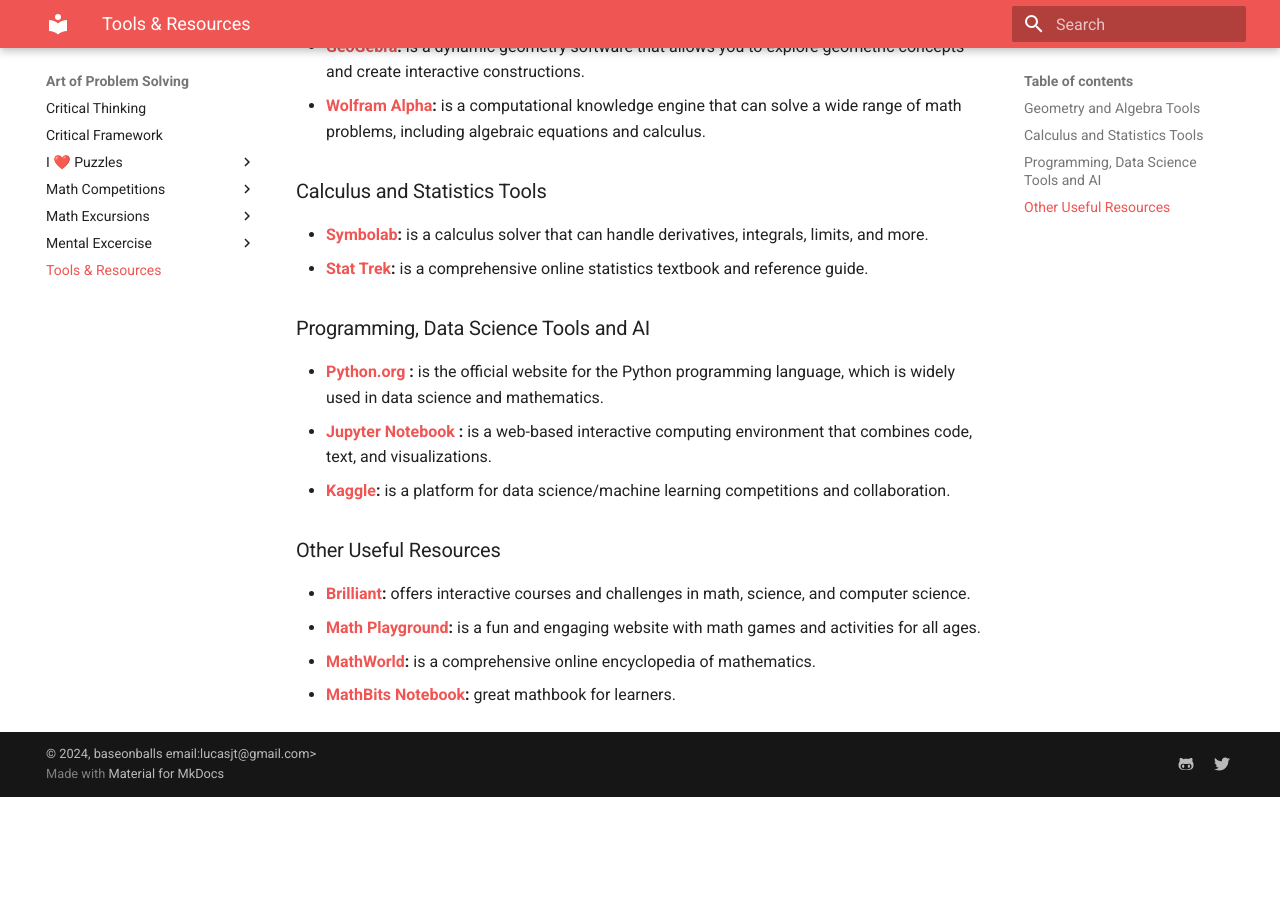
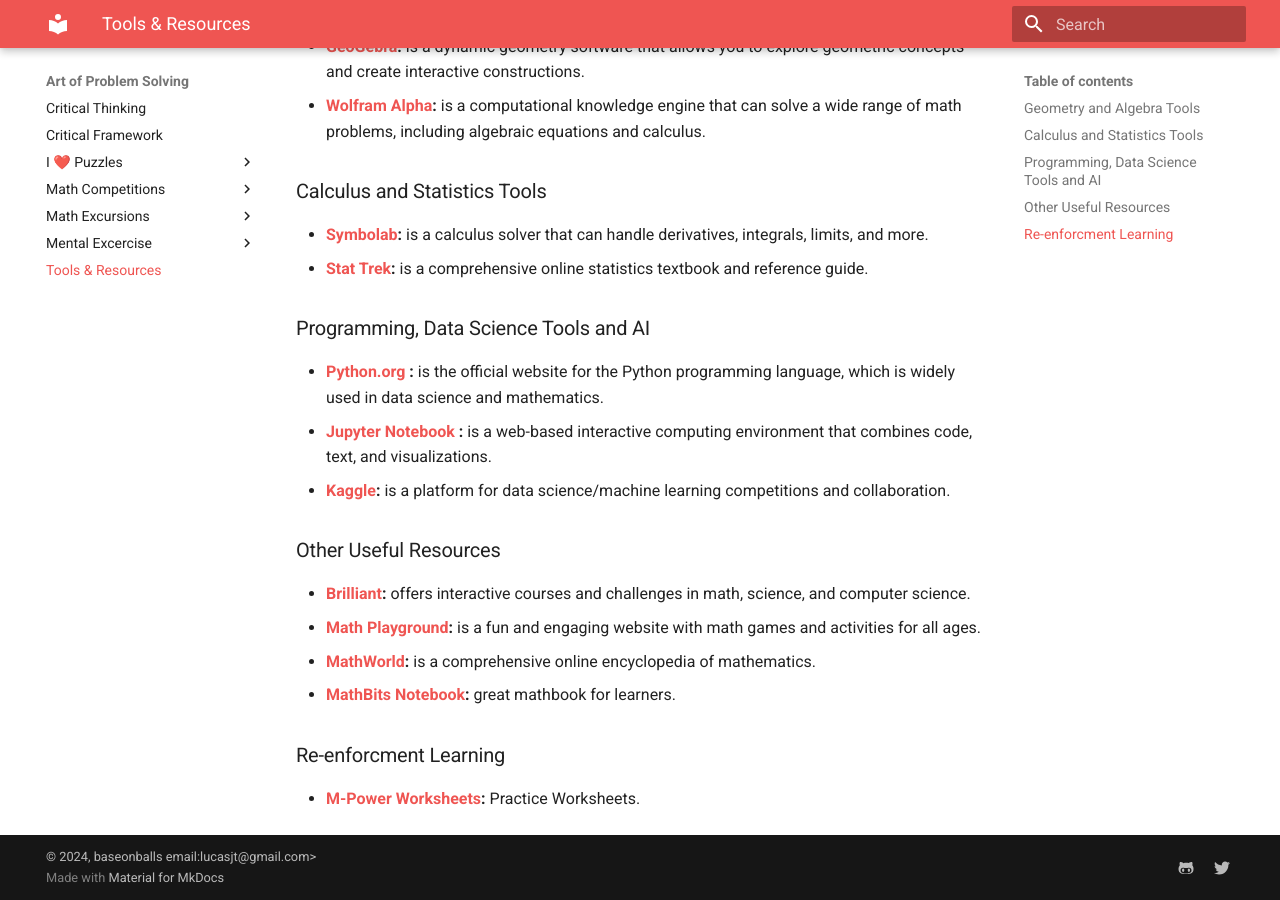
Before and after one commit to baseonballs/mpower-sitedocs, an MkDocs documentation site: the page built from site-docs/resources/index.md, in a window 1280 px wide and 900 px high, scrolled down 1563 px. Built offline with MkDocs 1.6.1 and Material for MkDocs 9.7.7, drawn with Linux system fonts in a browser that asks for light colours; before the commit the page ends 2360 px from its top, so only the background shows below that.

Commit message:
Added worksheets

```diff
--- a/site-docs/resources/index.md
+++ b/site-docs/resources/index.md
@@ -49,3 +49,7 @@
 * **[Math Playground](https://www.mathplayground.com/):** is a fun and engaging website with math games and activities for all ages.
 * **[MathWorld](https://mathworld.wolfram.com/):** is a comprehensive online encyclopedia of mathematics.
 * **[MathBits Notebook](https://mathbitsnotebook.com/):** great mathbook for learners.
+
+### Re-enforcment Learning
+
+* **[M-Power Worksheets](https://drive.google.com/drive/folders/1F0P6F7YhrK78n-TBHgjbRFQJKdU4BGco?usp=drive_link):** Practice Worksheets.
```
